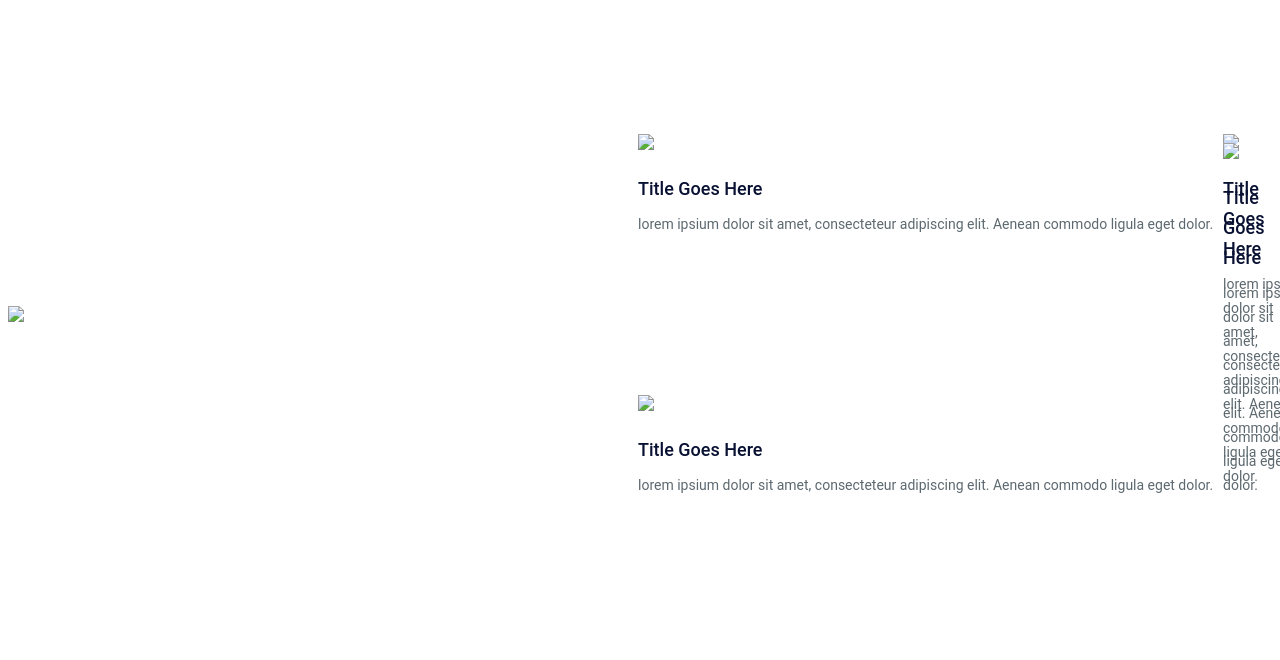
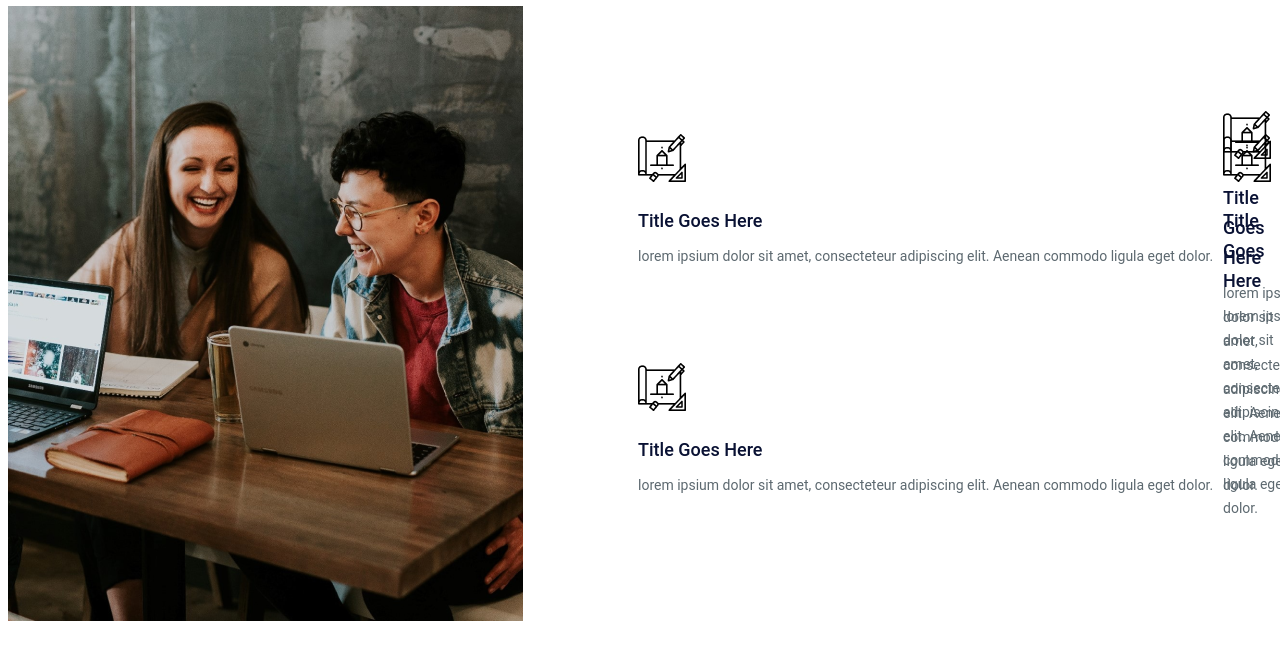
Before and after one commit to Raheem03-prog/New-projects, a plain HTML site: page index.html in a window 1280 px wide. Shown: the top 660 px of the page. Drawn offline with Linux system fonts and the light colour scheme.

Commit message:
Update index.html

```diff
--- a/index.html
+++ b/index.html
@@ -9,14 +9,14 @@
         <div class="content">
 
             <div class="image">
-                <img src="./p.png">
+                <img src="./images/p.png">
 
             </div>
 
             <section class="one">
 
              <div class="icon1">
-                <img src="./Icon.png">
+                <img src="./images/Icon.png">
              </div>
 
                 <div class="word">
@@ -31,7 +31,7 @@
 
             <div class="icon2">
 
-                <img src="./Icon.png">
+                <img src="./images/Icon.png">
 
             </div>
 
@@ -50,7 +50,7 @@
             <section class="three">
 
             <div  class="icon3">
-                <img src="./Icon.png">
+                <img src="./images/Icon.png">
             </div>
 
 
@@ -66,7 +66,7 @@
             <section class="four">
 
             <div  class="icon4">
-                <img src="./Icon.png">
+                <img src="./images/Icon.png">
             </div>
 
             <div class="word">
```
